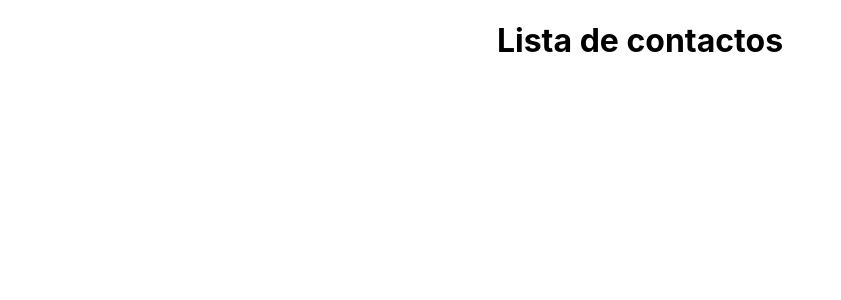
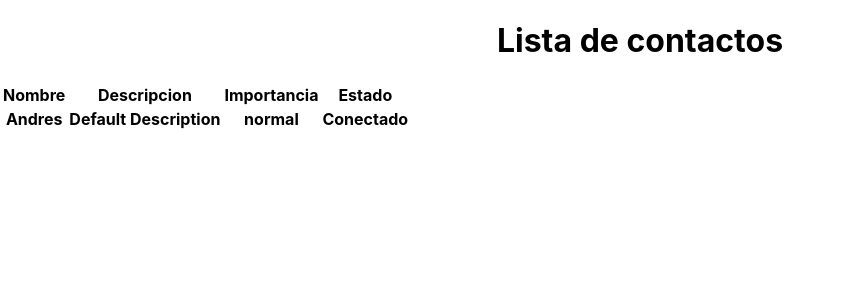
Before and after one commit to aramirezaliste/Ejercicio-React-7-8-9-OB, a React (Create React App) app: page / in a window 1280 px wide. Shown: the top 300 px of the page, without its empty margins (0-841 px from the left). Built offline with nearby package versions, Linux system fonts and the light colour scheme.

Commit message:
Avance creando una tabal de contactos

```diff
--- a/src/App.js
+++ b/src/App.js
@@ -1,11 +1,11 @@
 
 import './App.css';
-import { ContactComponent } from './components/contact_list';
+import { ContactList } from './components/contact_list';
 
 function App() {
   return (
     <div className="App">
-      <ContactComponent/>
+      <ContactList/>
     </div>
   );
 }
--- a/src/components/contact_list.jsx
+++ b/src/components/contact_list.jsx
@@ -1,15 +1,15 @@
 import React, { useState, useEffect } from 'react'
-import PropTypes from 'prop-types'
-import { Contacto } from '../models/contact.class'
 import { LEVELS } from '../models/levels'
+import { Contacto } from '../models/contact.class';
+import { ContactComponent } from './pure/contact';
 
-export const ContactComponent = (props) => {
+export const ContactList = (props) => {
 
   //Contacto de prueba
-    const contactDefault = new Contacto("Andres", "Hermano", true, LEVELS.NORMAL);
+  const contactDefault = new Contacto("Andres", "Default Description", true, LEVELS.NORMAL);
 
   //Estado inicial componente
-    const [contactos, setContactos] = useState(contactDefault)
+  const [contacts, setContactos] = useState(contactDefault)
 
   //Ciclo de vida del componente
   useEffect(() => {
@@ -20,16 +20,26 @@ export const ContactComponent = (props) => {
 
     }
     //Tendra efecto al cambiar contactos
-    }, [contactos])
+  }, [contacts])
 
 
   return (
     <div>
       <h1>Lista de contactos</h1>
+      <table>
+        <thead>
+          <tr>
+            <th>Nombre</th>
+            <th>Descripcion</th>
+            <th>Importancia</th>
+            <th>Estado</th>
+          </tr>
+        </thead>
+        <tbody>
+          <ContactComponent contacto={contacts} />
+
+        </tbody>
+      </table>
     </div>
   )
 }
-
-ContactComponent.propTypes = {
-
-}
--- a/src/components/pure/contact.jsx
+++ b/src/components/pure/contact.jsx
@@ -0,0 +1,27 @@
+
+import React from 'react'
+import PropTypes from 'prop-types'
+import { Contacto } from '../../models/contact.class';
+
+export const ContactComponent = ({ contacto }) => {
+    return (
+        <tr>
+            <th>
+                <span>{contacto.nombre}</span>
+            </th>
+            <th>
+                <span>{contacto.descripcion}</span>
+            </th>
+            <th>
+                <span>{contacto.importancia}</span>
+            </th>
+            <th>
+                <span>{contacto.estado ? "Conectado" : "Desconectado"}</span>
+            </th>
+        </tr>
+    )
+}
+
+ContactComponent.propTypes = {
+    contacto: PropTypes.instanceOf(Contacto)
+}
```
Lines whose indentation alone changed are shown as unchanged.
